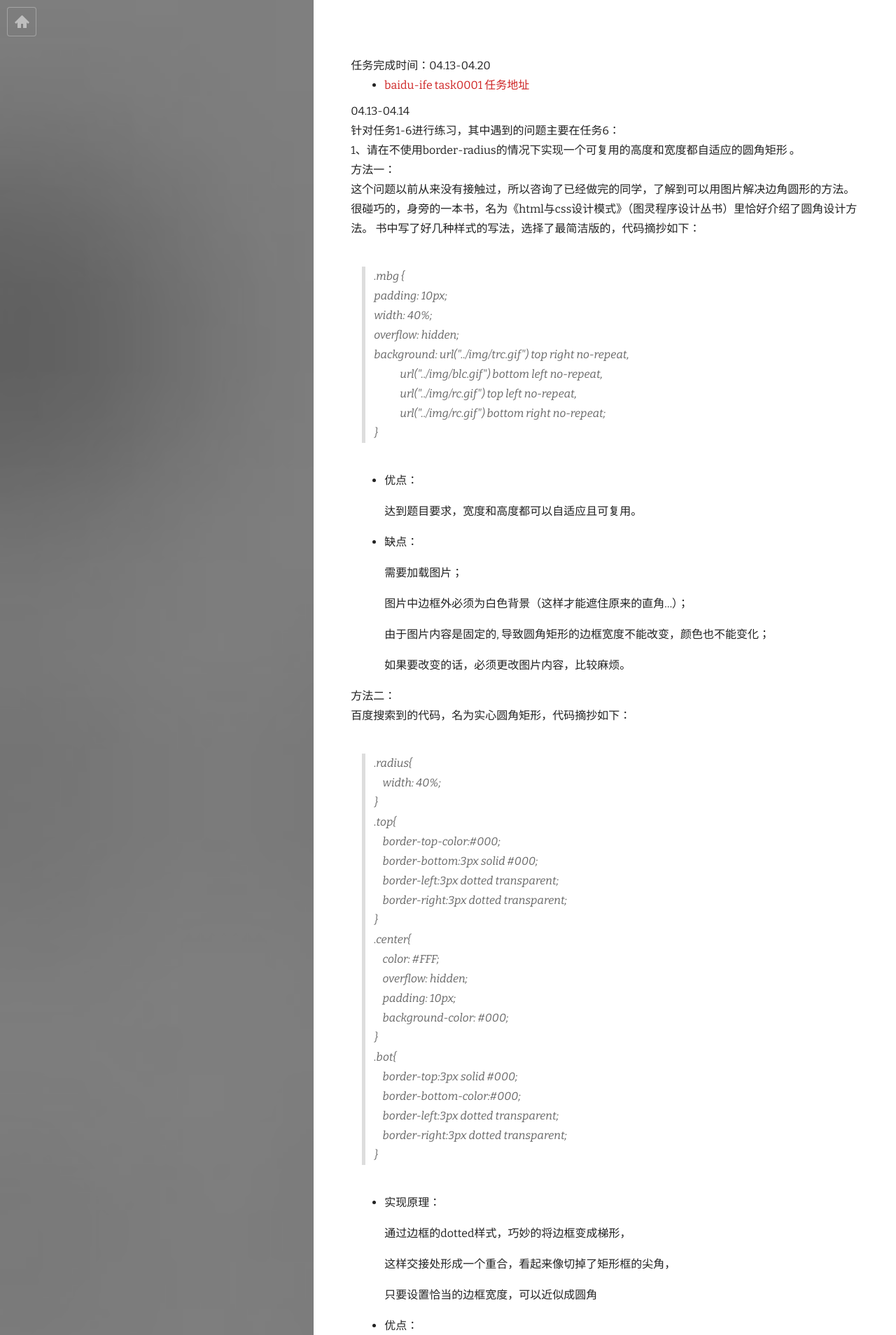
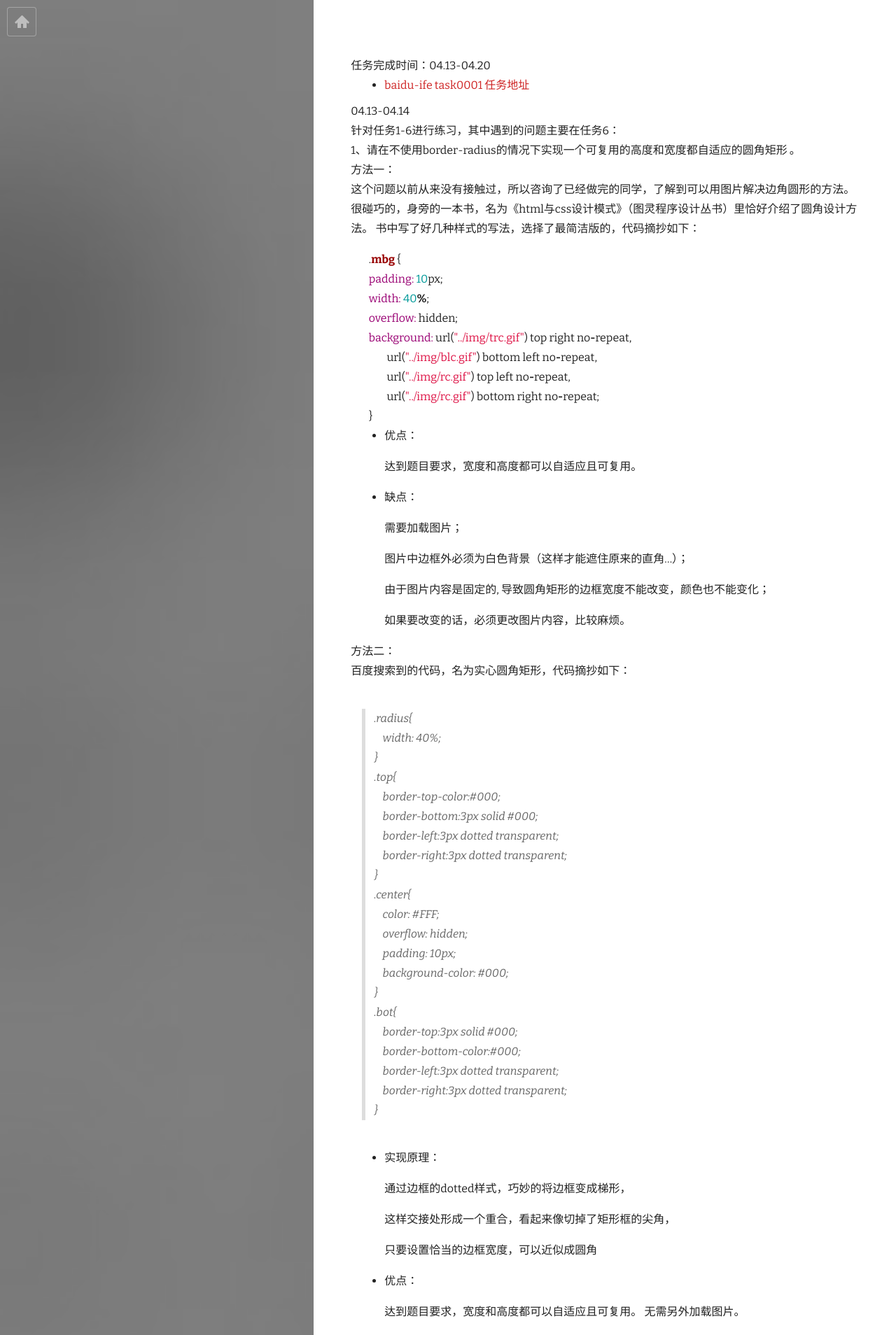
Before and after one commit to ch1oechao/ch1oechao.github.io, a Jekyll site: the page built from _posts/2015-05-02-baidu-ife-task0001-Note.md, in a window 1280 px wide. Shown: the top 1908 px of the page at 70% size. Built offline with Jekyll 4.4.1, drawn with Linux system fonts in a browser that asks for light colours; nearby versions of some CDN libraries; Markdown is read by kramdown in place of the engine named in the settings.

Commit message:
highlight test

```diff
--- a/_posts/2015-05-02-baidu-ife-task0001-Note.md
+++ b/_posts/2015-05-02-baidu-ife-task0001-Note.md
@@ -21,7 +21,9 @@ featured_image: /images/baidu-ife.jpg
 这个问题以前从来没有接触过，所以咨询了已经做完的同学，了解到可以用图片解决边角圆形的方法。
 很碰巧的，身旁的一本书，名为《html与css设计模式》（图灵程序设计丛书）里恰好介绍了圆角设计方法。
 书中写了好几种样式的写法，选择了最简洁版的，代码摘抄如下：
->
+
+{% highlight ruby %}
+
 	.mbg {
 	padding: 10px;
 	width: 40%;
@@ -32,6 +34,7 @@ featured_image: /images/baidu-ife.jpg
                 url("../img/rc.gif") bottom right no-repeat;
 	}
 
+{% endhighlight %}
 
 * 优点：
 
```
